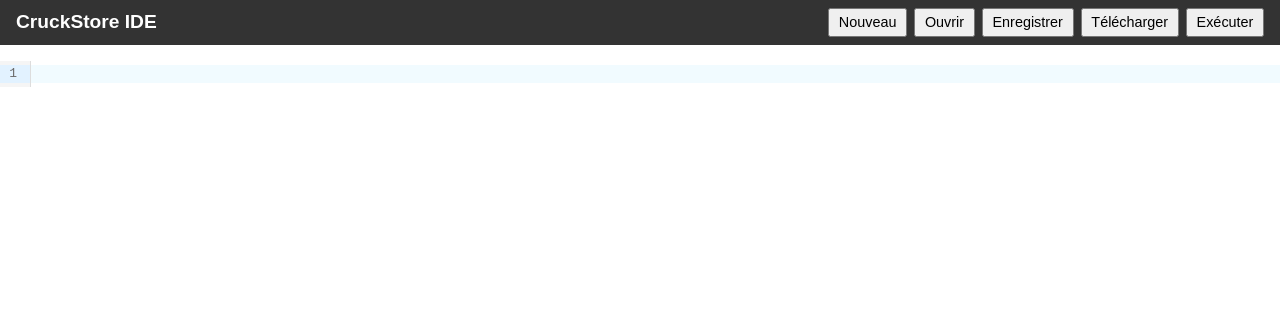
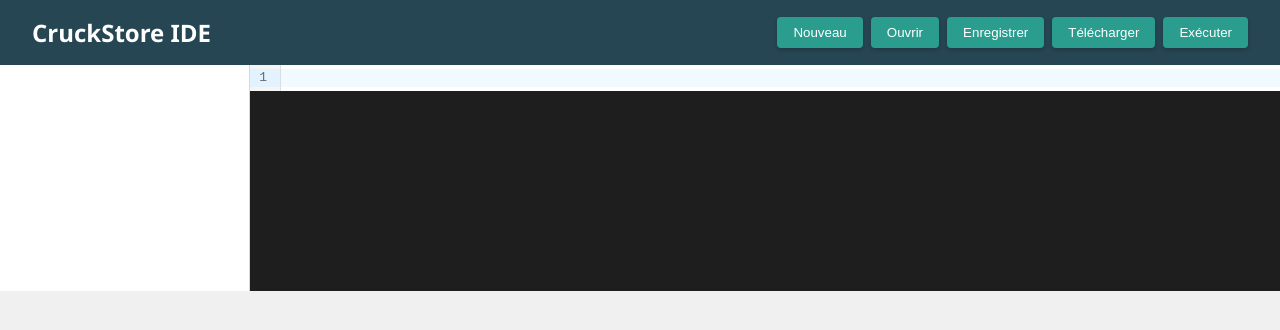
Before and after one commit to CruckStore/ide-react-cruckstore, a React (Vite) app: page / in a window 1280 px wide. Shown: the top 330 px of the page. Built offline with nearby package versions, Linux system fonts and the light colour scheme.

Commit message:
Enhance styling and layout for application components with SCSS variables and improved structure

```diff
--- a/src/styles.scss
+++ b/src/styles.scss
@@ -1,69 +1,114 @@
+$primary: #2a9d8f;
+$secondary: #264653;
+$background: #f0f0f0;
+$editor-bg: #ffffff;
+$console-bg: #1e1e1e;
+$text-color: #333;
+$font-stack: "Segoe UI", Tahoma, Geneva, Verdana, sans-serif;
+
+* {
+  box-sizing: border-box;
+  margin: 0;
+  padding: 0;
+}
+
 body,
 html {
-  margin: 0;
-  padding: 0;
   height: 100%;
-  font-family: sans-serif;
+  font-family: $font-stack;
+  background-color: $background;
 }
-#root {
+
+.app {
   display: flex;
   flex-direction: column;
   height: 100%;
-}
-header {
-  background: #333;
-  color: #fff;
-  padding: 0.5em 1em;
+
+  .header {
     display: flex;
     align-items: center;
+    justify-content: space-between;
+    background-color: $secondary;
+    color: #fff;
+    padding: 1rem 2rem;
+
+    h1 {
+      font-size: 1.5rem;
     }
-header h1 {
-  margin: 0;
-  font-size: 1.2em;
+
+    .toolbar {
+      button {
+        background-color: $primary;
+        border: none;
+        color: #fff;
+        padding: 0.5rem 1rem;
+        margin-left: 0.5rem;
+        border-radius: 0.25rem;
+        cursor: pointer;
+        box-shadow: 0 2px 4px rgba(#000, 0.2);
+        transition: background-color 0.2s ease;
+
+        &:hover {
+          background-color: darken($primary, 10%);
+        }
+      }
+    }
+  }
+
+  .main {
+    display: flex;
     flex: 1;
+    overflow: hidden;
+
+    .sidebar {
+      width: 250px;
+      background-color: #fff;
+      border-right: 1px solid darken($background, 10%);
+      padding: 1rem;
+
+      ul {
+        list-style: none;
+
+        li {
+          padding: 0.5rem;
+          margin-bottom: 0.25rem;
+          border-radius: 0.25rem;
+          cursor: pointer;
+
+          &:hover,
+          &.active {
+            background-color: $primary;
+            color: #fff;
           }
-.toolbar button {
-  margin-left: 0.5em;
-  padding: 0.3em 0.6em;
-  font-size: 0.9em;
         }
-#main {
-  flex: 1;
-  display: flex;
-  overflow: hidden;
       }
-#sidebar {
-  width: 200px;
-  background: #f4f4f4;
-  border-right: 1px solid #ddd;
-  padding: 0.5em;
-  box-sizing: border-box;
     }
-#sidebar ul {
-  list-style: none;
-  padding: 0;
-  margin: 0;
-}
-#sidebar li {
-  padding: 0.3em;
-  cursor: pointer;
-  border-radius: 3px;
-}
-#sidebar li:hover,
-#sidebar .active {
-  background: #ddd;
-}
-#editor-container {
-  flex: 1;
+
+    .workspace {
       display: flex;
       flex-direction: column;
+      flex: 1;
+
+      .editor {
+        flex: 1;
+
+        .cm-editor {
+          height: 100%;
+          background-color: $editor-bg;
         }
-#console {
-  height: 150px;
-  background: #1e1e1e;
+      }
+
+      .console {
+        height: 200px;
+        background-color: $console-bg;
         color: #eee;
-  padding: 0.5em;
+        padding: 1rem;
+        overflow-y: auto;
+
+        pre {
           font-family: monospace;
-  overflow-y: auto;
-  border-top: 1px solid #444;
         }
+      }
+    }
+  }
+}
```
Lines whose indentation alone changed are shown as unchanged.
